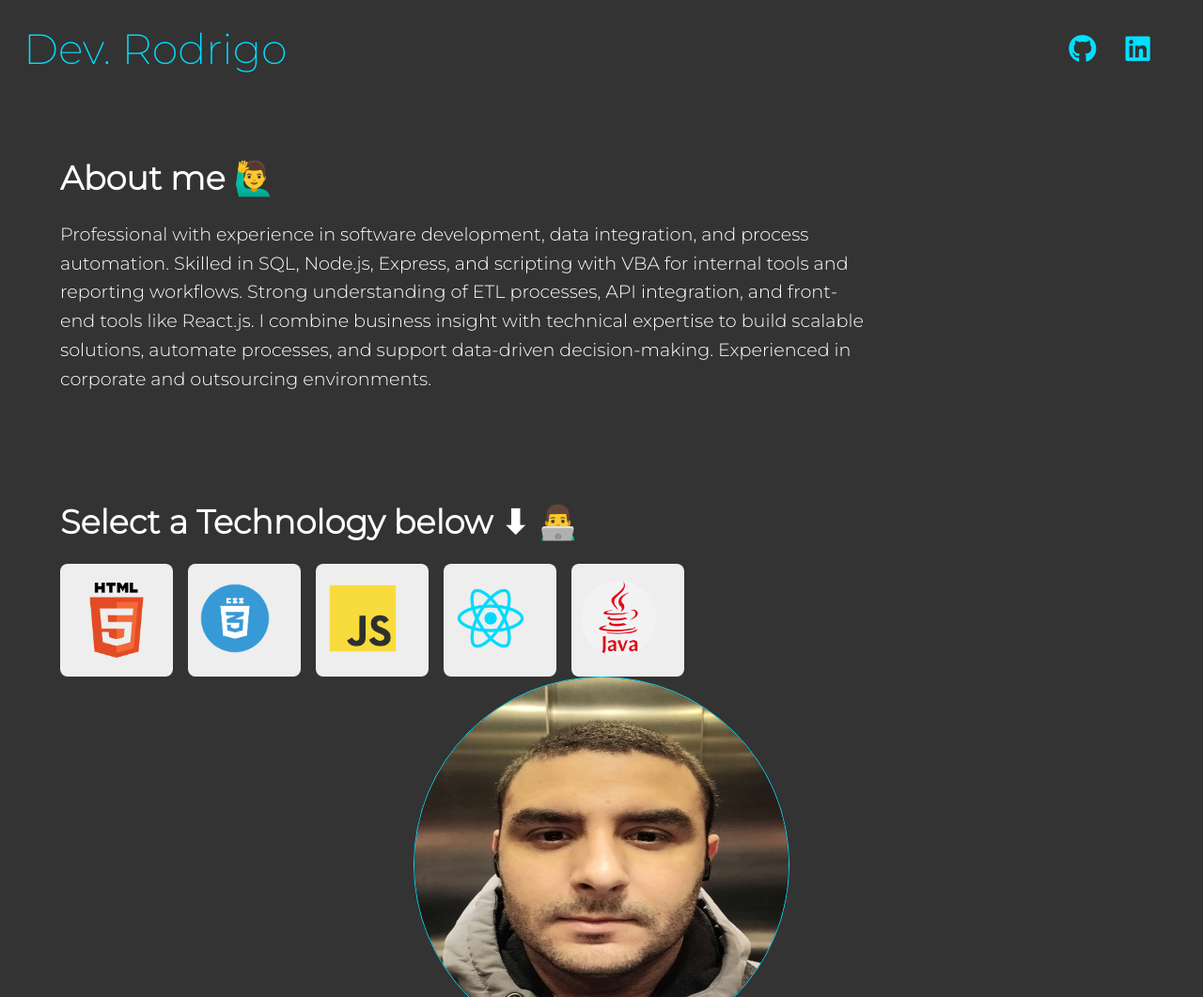
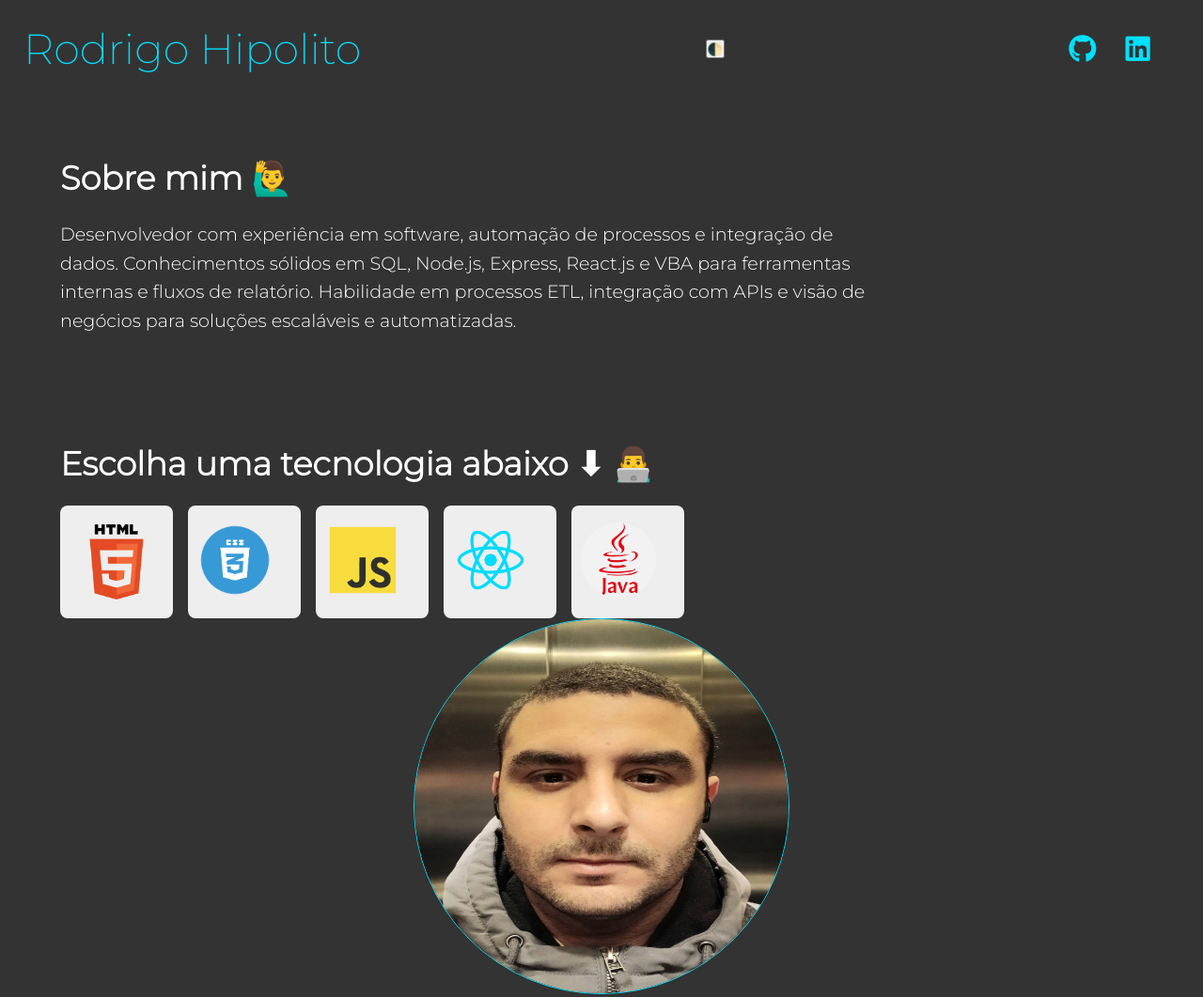
Before and after one commit to rodhipolito/Portfolio, a plain HTML site: page index.html in a window 1280 px wide. Shown: the top 1061 px of the page at 94% size. Drawn offline with Linux system fonts and the light colour scheme.

Commit message:
Update index.html
TESTE CORREÇÃO

```diff
--- a/index.html
+++ b/index.html
@@ -1,28 +1,29 @@
+
 <!DOCTYPE html>
 <html lang="pt-br">
 <head>
     <meta charset="UTF-8">
     <meta http-equiv="X-UA-Compatible" content="IE=Edge">
     <meta name="viewport" content="width=device-width, initial-scale=1.0">
-    <meta name="description" content="Portfólio de Rodrigo Hipólito - Desenvolvedor Web Full Stack">
-    <title>Portfólio - Developer Rodrigo</title>
-    <!--CSS-->
+    <title>Portfólio - Rodrigo Hipolito</title>
+    <meta name="description" content="Portfólio de Rodrigo Hipolito - Desenvolvedor Full Stack com foco em automação, integração de dados e tecnologias modernas como React, Node.js, Java.">
+    <!-- CSS -->
     <link rel="stylesheet" href="./css/reset.css">
     <link rel="stylesheet" href="./css/main.css">
     <link rel="stylesheet" href="./css/header.css">
     <link rel="stylesheet" href="./css/footer.css">
     <link rel="stylesheet" href="./css/responsive.css">
-
-    <!--FONTS-->
+    <!-- FONTS -->
     <link rel="preconnect" href="https://fonts.googleapis.com">
     <link rel="preconnect" href="https://fonts.gstatic.com" crossorigin>
     <link href="https://fonts.googleapis.com/css2?family=Montserrat:wght@200;300&display=swap" rel="stylesheet">
-    <!--ICONS-->
+    <!-- ICONS -->
     <script src="https://kit.fontawesome.com/9214705539.js" crossorigin="anonymous" defer></script>
 </head>
 <body>
 <header>
-    <h1>Dev. Rodrigo</h1>
+    <h1>Rodrigo Hipolito</h1>
+    <button id="theme-toggle" aria-label="Alternar tema">🌓</button>
     <nav aria-label="Redes sociais">
         <a href="https://github.com/rodhipolito" target="_blank" aria-label="GitHub">
             <i class="fa-brands fa-github fa-lg"></i>
@@ -33,49 +34,28 @@
     </nav>
 </header>
 
-<main class="container">
+<main>
     <section class="main-content">
         <article class="text">
-            <h2>About me 🙋‍♂️</h2>
+            <h2>Sobre mim 🙋‍♂️</h2>
             <p>
-                Professional with experience in software development, data integration, and process automation. Skilled in SQL, Node.js, Express, and scripting with VBA for internal tools and reporting workflows.
-                Strong understanding of ETL processes, API integration, and front-end tools like React.js.
-                I combine business insight with technical expertise to build scalable solutions, automate processes, and support data-driven decision-making.
-                Experienced in corporate and outsourcing environments.
+                Desenvolvedor com experiência em software, automação de processos e integração de dados. Conhecimentos sólidos em SQL, Node.js, Express, React.js e VBA para ferramentas internas e fluxos de relatório. Habilidade em processos ETL, integração com APIs e visão de negócios para soluções escaláveis e automatizadas.
             </p>
         </article>
 
         <aside class="techs">
-            <h2>Select a Technology below ⬇ 👨‍💻  </h2>
+            <h2>Escolha uma tecnologia abaixo ⬇ 👨‍💻</h2>
             <div class="cards-container">
-                <div class="card">
-                    <img src="./img/techs/html5.png" alt="Logo do HTML5">
-                </div>
-                <div class="card">
-                    <a href="https://pizzaria1.netlify.app/" target="_blank">
-                        <img src="./img/techs/css3.png" alt="Logo do CSS3">
-                    </a>
-                </div>
-                <div class="card">
-                    <a href="https://firstcurrencyconverter.netlify.app/" target="_blank">
-                        <img src="./img/techs/javascript.png" alt="Logo do JavaScript">
-                    </a>
-                </div>
-                <div class="card">
-                    <a href="https://catalogoflix.netlify.app/" target="_blank">
-                        <img src="./img/techs/logo-react-256.png" alt="Logo do React">
-                    </a>
-                </div>
-                <div class="card">
-                    <a href="https://www.linkedin.com/feed/update/urn:li:activity:7249907961072934912/" target="_blank">
-                        <img src="./img/techs/java.png" alt="Logo do Java">
-                    </a>
-                </div>
+                <div class="card"><img src="./img/techs/html5.png" alt="HTML5"></div>
+                <div class="card"><a href="https://pizzaria1.netlify.app/" target="_blank"><img src="./img/techs/css3.png" alt="CSS3"></a></div>
+                <div class="card"><a href="https://firstcurrencyconverter.netlify.app/" target="_blank"><img src="./img/techs/javascript.png" alt="JavaScript"></a></div>
+                <div class="card"><a href="https://catalogoflix.netlify.app/" target="_blank"><img src="./img/techs/logo-react-256.png" alt="React"></a></div>
+                <div class="card"><a href="https://www.linkedin.com/feed/update/urn:li:activity:7249907961072934912/" target="_blank"><img src="./img/techs/java.png" alt="Java"></a></div>
             </div>
         </aside>
 
         <figure>
-            <img src="./img/techs/foto.png" alt="Foto de Rodrigo Hipolito">
+            <img src="./img/techs/foto.png" alt="Rodrigo Hipolito">
             <figcaption>Rodrigo Hipolito Silva</figcaption>
         </figure>
     </section>
@@ -85,19 +65,10 @@
     <span>&copy; Rodrigo Hipolito, 2025 - Todos os direitos reservados.</span>
 </footer>
 
-<!-- Watson Assistant Chatbot -->
 <script>
-  window.watsonAssistantChatOptions = {
-    integrationID: "f6514a0f-c4e8-4301-a40a-cc3fa915dbe4",
-    region: "us-east",
-    serviceInstanceID: "a3c8a93b-26fc-459a-9e8f-c4af3889030f",
-    onLoad: async (instance) => { await instance.render(); }
-  };
-  setTimeout(function(){
-    const t=document.createElement('script');
-    t.src="https://web-chat.global.assistant.watson.appdomain.cloud/versions/" + (window.watsonAssistantChatOptions.clientVersion || 'latest') + "/WatsonAssistantChatEntry.js";
-    document.head.appendChild(t);
-  });
+document.getElementById("theme-toggle").addEventListener("click", () => {
+    document.body.classList.toggle("light-theme");
+});
 </script>
 </body>
 </html>
```
